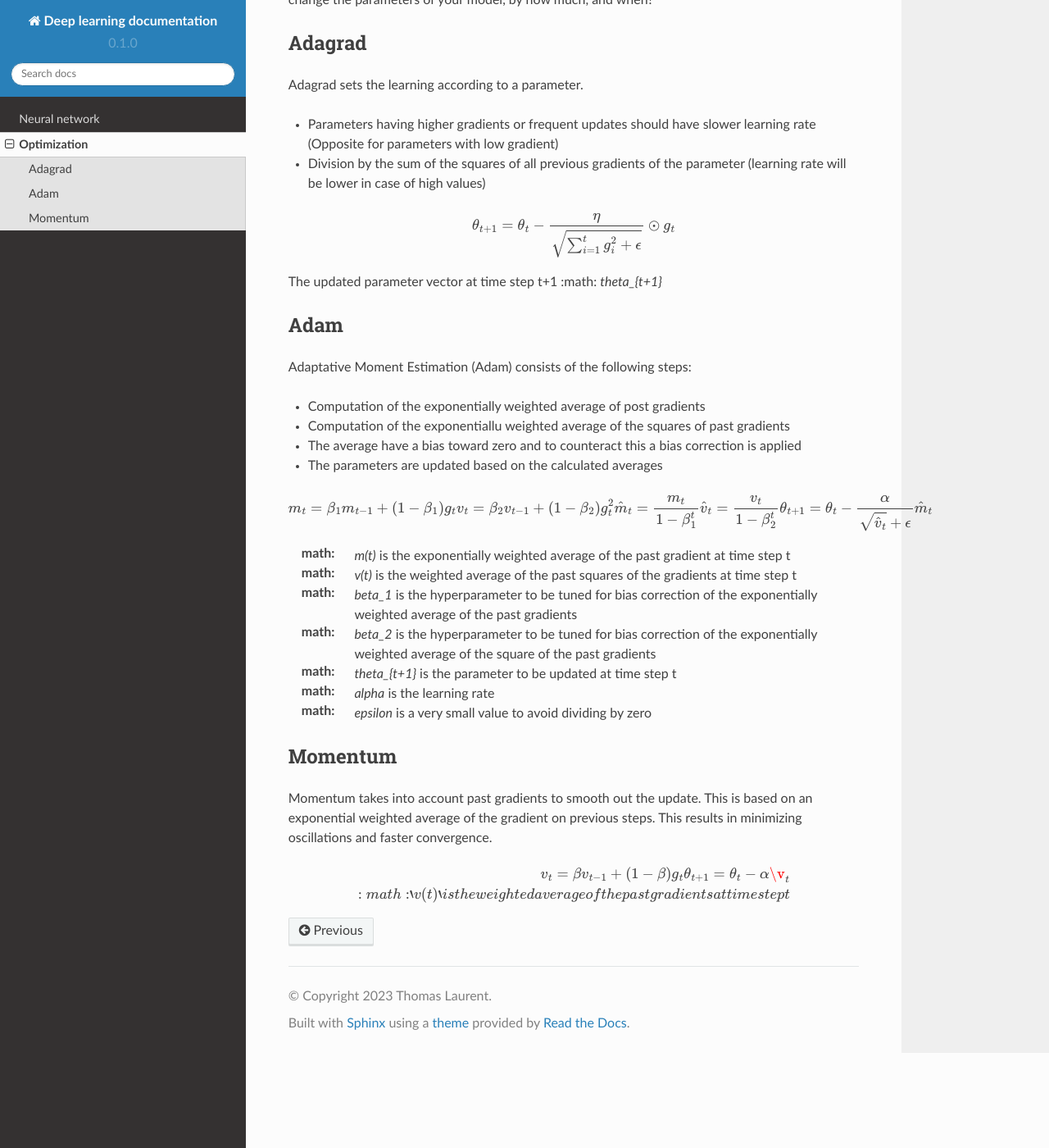
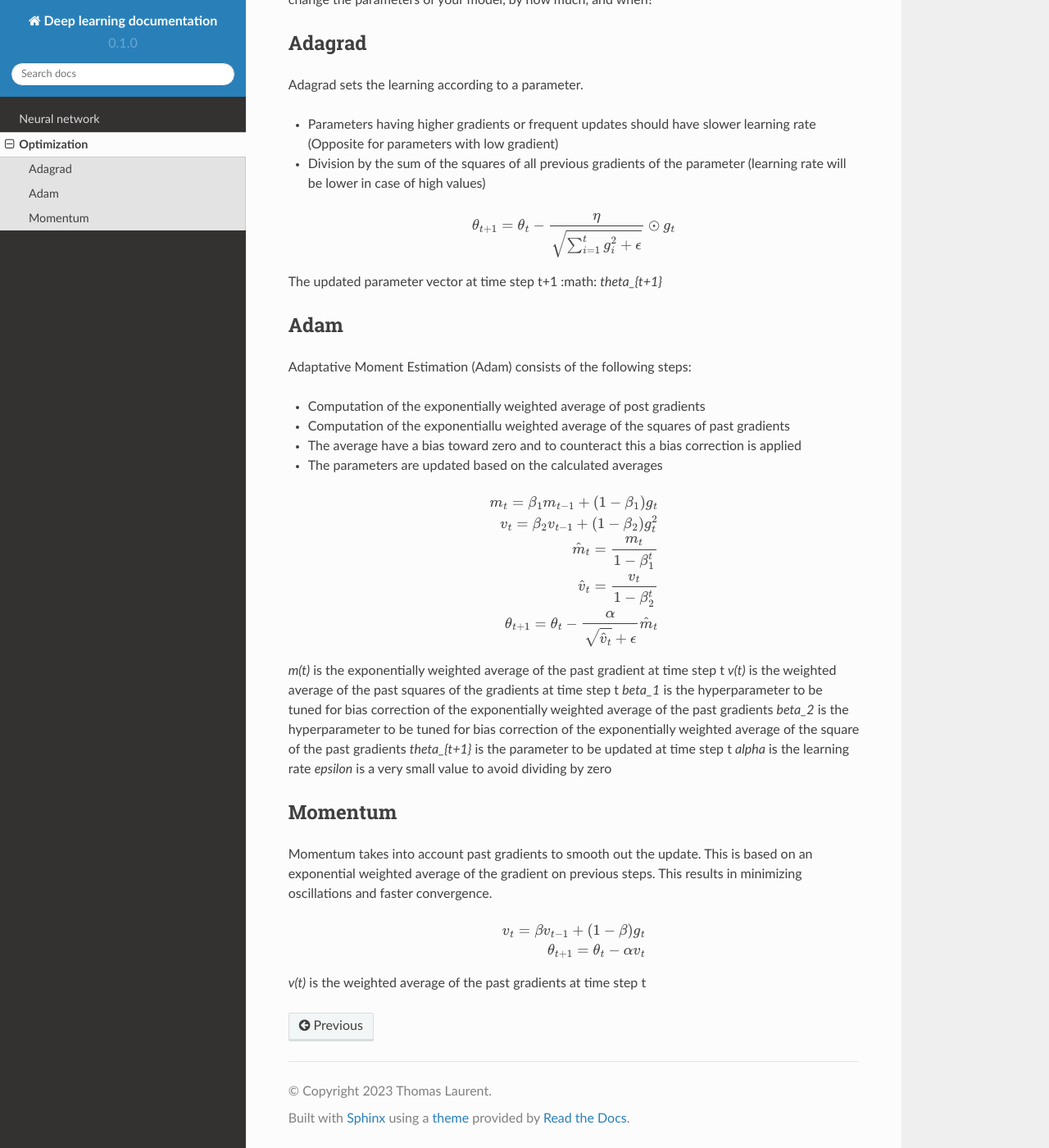
Before and after one commit to tolaurent/ml_library, a Sphinx documentation site: the page built from docs/source/optimization.rst, in a window 1280 px wide and 1400 px high, scrolled down 220 px. Shown: the whole window at 82% size. Built offline with Sphinx 7.4.7 and the Read the Docs theme 2.0.0, drawn with Linux system fonts in a browser that asks for light colours; some of the changed lines change nothing that is shown.

Commit message:
Update optimization.rst

```diff
--- a/docs/source/optimization.rst
+++ b/docs/source/optimization.rst
@@ -32,18 +32,22 @@ Adaptative Moment Estimation (Adam) consists of the following steps:
 
 .. math::
   m_t = \beta_1 m_{t-1} + (1 - \beta_1) g_t
+
   v_t = \beta_2 v_{t-1} + (1 - \beta_2) g_t^2
+
   \hat{m}_t = \frac{m_t}{1 - \beta_1^t}
+
   \hat{v}_t = \frac{v_t}{1 - \beta_2^t}
+
   \theta_{t+1} = \theta_t - \frac{\alpha}{\sqrt{\hat{v}_t} + \epsilon} \hat{m}_t
 
-:math: `m(t)` is the exponentially weighted average of the past gradient at time step t
-:math: `v(t)` is the weighted average of the past squares of the gradients at time step t
-:math: `\beta_1` is the hyperparameter to be tuned for bias correction of the exponentially weighted average of the past gradients
-:math: `\beta_2` is the hyperparameter to be tuned for bias correction of the exponentially weighted average of the square of the past gradients
-:math: `\theta_{t+1}` is the parameter to be updated at time step t
-:math: `\alpha` is the learning rate
-:math: `\epsilon` is a very small value to avoid dividing by zero
+`m(t)` is the exponentially weighted average of the past gradient at time step t
+`v(t)` is the weighted average of the past squares of the gradients at time step t
+`\beta_1` is the hyperparameter to be tuned for bias correction of the exponentially weighted average of the past gradients
+`\beta_2` is the hyperparameter to be tuned for bias correction of the exponentially weighted average of the square of the past gradients
+`\theta_{t+1}` is the parameter to be updated at time step t
+`\alpha` is the learning rate
+`\epsilon` is a very small value to avoid dividing by zero
 
 Momentum
 --------
@@ -53,6 +57,7 @@ This results in minimizing oscillations and faster convergence.
 
 .. math::
   v_t = \beta v_{t-1} + (1 - \beta) g_t
-  \theta_{t+1} = \theta_{t} - \alpha \v_t
 
- :math: `v(t)` is the weighted average of the past gradients at time step t
+  \theta_{t+1} = \theta_{t} - \alpha v_t
+
+`v(t)` is the weighted average of the past gradients at time step t
```
